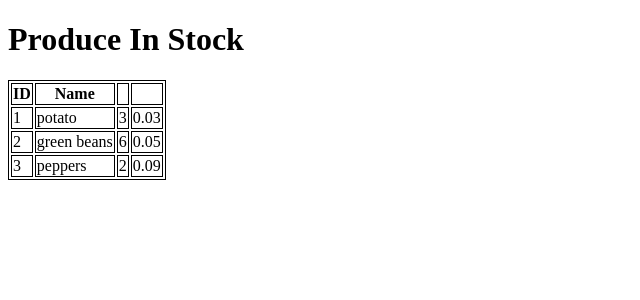
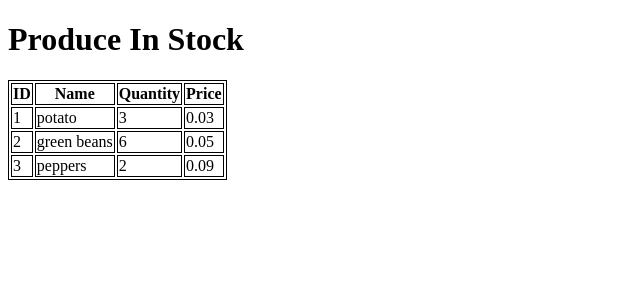
Before and after one commit to codewithmissjo/Flask-11a-Databases, a Flask app: page / in a window 1280 px wide. Shown: the top 300 px of the page, without its empty margins (0-640 px from the left). Run offline with Flask 3, Linux system fonts and the light colour scheme.

Commit message:
Fixed table labels

```diff
--- a/templates/index.html
+++ b/templates/index.html
@@ -6,8 +6,8 @@
     <tr>
         <th>ID</th>
         <th>Name</th>
-        <th></th>
-        <th></th>
+        <th>Quantity</th>
+        <th>Price</th>
     </tr>
 {% for item in data %}
     <tr>
```
